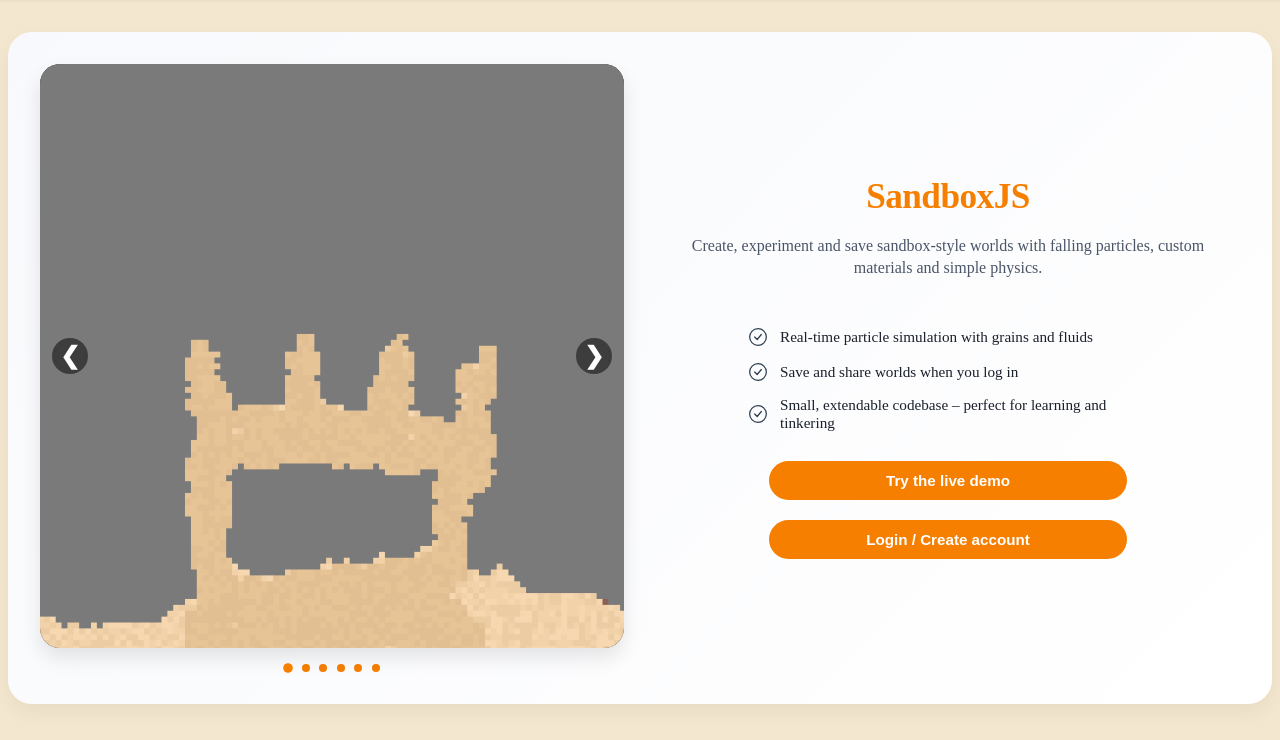
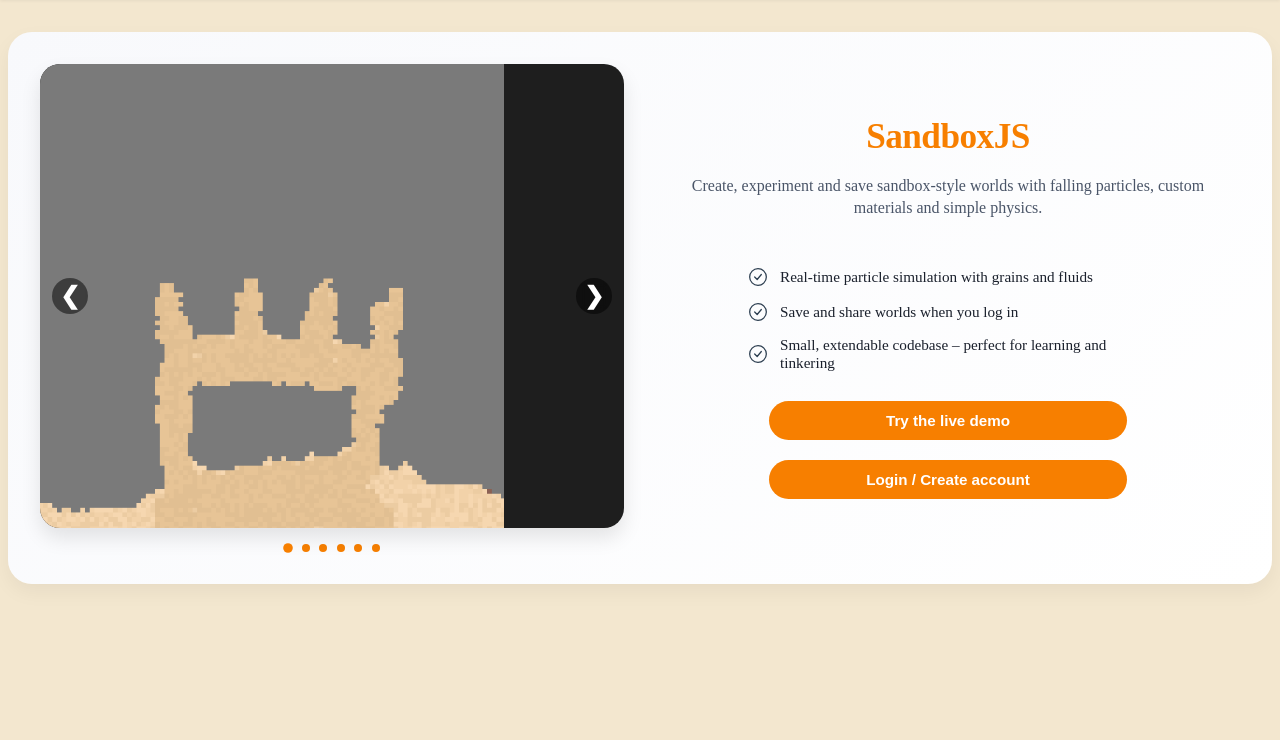
Before and after one commit to kir-55/SandboxJS, a Node server app: page / in a window 1280 px wide. Shown: the part 60-800 px from the top of the page. Run offline with Node 20, Linux system fonts and the light colour scheme.

Commit message:
changed max widht of carousel frame img

```diff
--- a/views/index.ejs
+++ b/views/index.ejs
@@ -4,6 +4,7 @@
             /* ...existing code... */
             h2 {
                 width: 100%;
+
                 text-align: center;
 
                 color: black;
@@ -87,6 +88,7 @@
 
             .carousel-frame img {
                 width: 100%;
+                max-width: 464px;
                 height: auto;
                 display: block;
                 aspect-ratio: 1 / 1;
```
